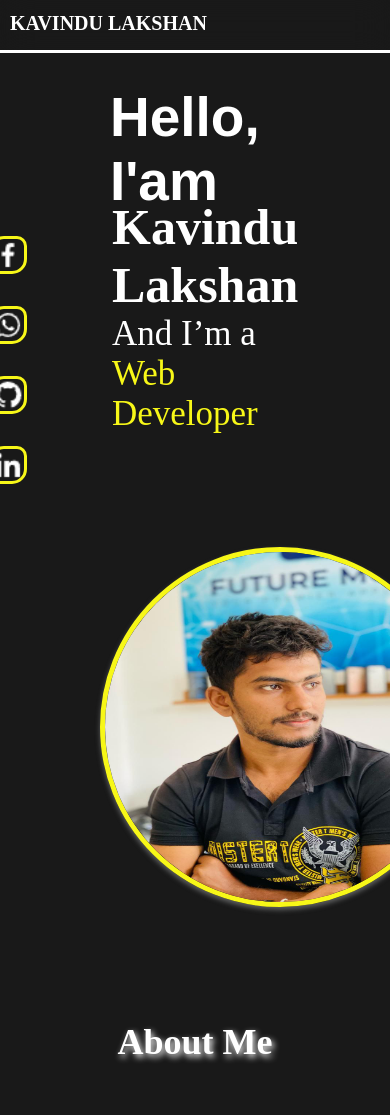
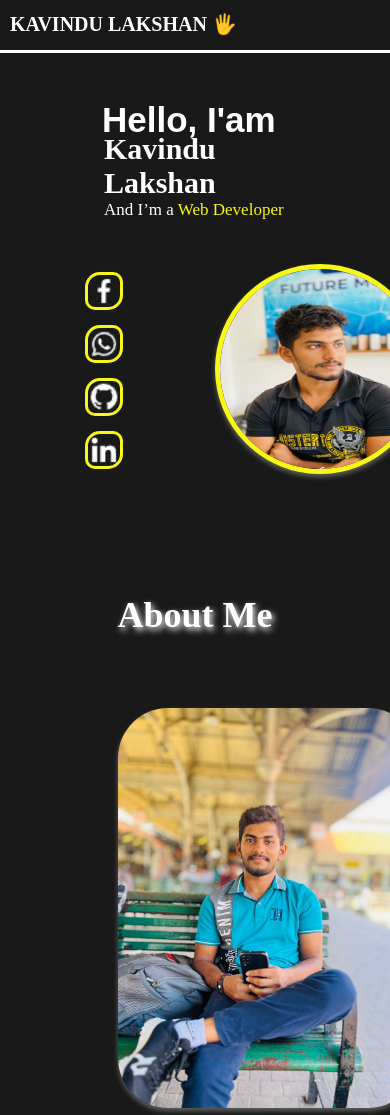
Before and after one commit to KavinduLakshanFernando/My-Portfolio, a plain HTML site: page index.html in a window 390 px wide. Shown: the top 1115 px of the page. Drawn offline with Linux system fonts and the light colour scheme.

Commit message:
welcome responsive

```diff
--- a/assets/styles/welcome.css
+++ b/assets/styles/welcome.css
@@ -59,11 +59,69 @@
     color: white;
     /*box-shadow: 0 0 0.5rem #f7f718;*/
 }
+/*Tab Size*/
 @media all and (max-width: 768px) {
     #welcome-text{
-        margin-top: -25px;
+        margin-top: -10px;
+        margin-left: -135px;
+    }
+    #s-icons{
+        margin-top: 20px;
+        margin-left: -210px;
     }
     #my-image1{
-        margin-top: 45px;
+        margin-top: -295px;
+        margin-left: 135px;
+    }
+    #welcome-text>h4{
+        font-size: 45px;
+        font-family:sans-serif;
+    }
+    #welcome-text>h3{
+        font-size: 40px;
+    }
+    #welcome-text>p{
+        font-size: 25px;
+    }
+    #my-image1>img{
+        width: 300px;
+        height: 300px;
     }
 }
+
+/*Phone Size*/
+@media all and (max-width: 435px) {
+    #welcome-text{
+        margin-top: -10px;
+        margin-left: 2px;
+    }
+    #s-icons{
+        margin-top: 20px;
+        margin-left: -30px;
+    }
+    /*#my-image1{*/
+    /*    margin-top: -295px;*/
+    /*    margin-left: 135px;*/
+    /*}*/
+    #welcome-text>h4{
+        font-size: 35px;
+        font-family:sans-serif;
+    }
+    #welcome-text>h3{
+        margin-top: -8px;
+        font-size: 30px;
+    }
+    #welcome-text>p{
+        font-size: 17px;
+        margin-top: -30px;
+    }
+    #my-image1>img{
+        width: 200px;
+        height: 200px;
+        margin-top: 75px;
+        margin-left: -20px;
+    }
+    #s-icons>img{
+        margin: 15px;
+    }
+}
--- a/index.html
+++ b/index.html
@@ -27,13 +27,18 @@
         /*color: #ffffff;*/
         /*color: #f7f718;*/
     }
+    @media all and (max-width: 435px) {
+        body{
+            overflow-x: hidden;
+        }
+    }
 </style>
 <body>
 
 <!--heder section-->
  <header>
      <!--nav section-->
-     <h4>KAVINDU LAKSHAN </h4>
+     <h4>KAVINDU LAKSHAN 🖐</h4>
      <nav id="nav-section">
 
          <a href="#">Home</a>
```
